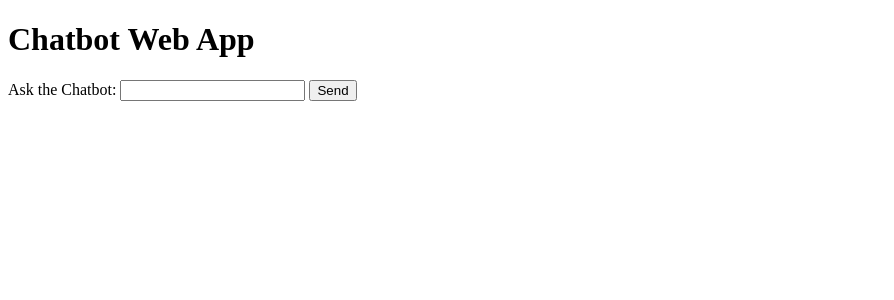
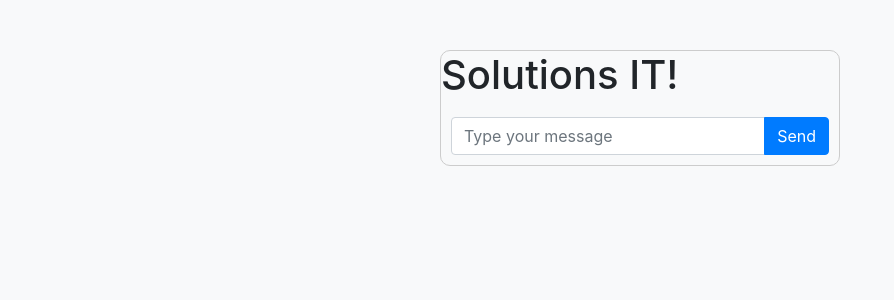
Before and after one commit to DianaRodriguez2022/Chatbot, a Flask app: page / in a window 1280 px wide. Shown: the top 300 px of the page, without its empty margins (0-894 px from the left). Run offline with Flask 3, Linux system fonts and the light colour scheme; parts of the project's set-up code (start-up, migrations or seed data) failed here and were passed over; some libraries are stand-ins or nearby versions.

Commit message:
uptodate

```diff
--- a/app.py
+++ b/app.py
@@ -1,12 +1,18 @@
 from flask import Flask, render_template, request, jsonify
-from flask_cors import CORS
 import openai
+import json
 
 app = Flask(__name__, template_folder='templates')
-CORS(app)
+# train chatbot
+train = json.loads(open('venv/train.json').read())
+
 # Set up OpenAI API credentials
-openai.api_key = 'keyApi'
+openai.api_key = 'API Key'
 
+words = []
+classes = []
+documents = []
+ignore_letters = ['?', '!', '.', ',']
 
 @app.route('/api', methods=['POST'])
 def ask_chatbot(user_input):
@@ -40,47 +46,3 @@ def get_response():
 
 if __name__ == '__main__':
     app.run()
-#
-#
-#
-#
-#
-#
-#
-#
-# # Define the /api route to handle POST requests
-# @app.route("/api", methods=["POST"])
-# def api():
-#
-#     message = request.form.get("message")
-# #prompt = input("ask me something")
-#
-# # Make an API call to ChatGPT
-# response = openai.Completion.create(
-#     engine="text-davinci-003",  # This engine is known for its versatility and high-quality responses
-#     prompt= message,
-#     #    messages=[
-#     #       {"role": "system", "content": "You are a helpful assistant."},
-#     #      {"role": "user", "content": "Hello!"}
-#     # ],
-#     max_tokens=150
-# )
-
-# print(completion.choices[0].message)
-
-# Get the generated response
-# chatgpt_response = response['choices'][0]['text']
-
-# Print the response
-# print(chatgpt_response)
-
-#   message = request.form.get("message")
-# completion = openai.chatCompletion.created(model="gpt-3.5-turbo", messages=[ {"role": "system", "content": "You are a helpful assistant."},
-#       ]
-#  )
-
-# print(completion.choices[0].message.content)
-# return completion.choices[0].message.content
-
-# if __name__=='__main__':
-#   app.run()
--- a/templates/index.html
+++ b/templates/index.html
@@ -4,23 +4,85 @@
 <head>
     <meta charset="UTF-8">
     <meta name="viewport" content="width=device-width, initial-scale=1.0">
-    <title>Chatbot Web App</title>
+    <title>Chat Application</title>
+    <!-- Bootstrap CSS -->
+    <link rel="stylesheet" href="https://stackpath.bootstrapcdn.com/bootstrap/4.3.1/css/bootstrap.min.css">
+    <!-- Custom CSS for chat styling -->
+    <style>
+        body {
+            background-color: #f8f9fa;
+        }
+
+        .chat-container {
+            max-width: 400px;
+            margin: 50px auto;
+            border: 1px solid #ccc;
+            border-radius: 10px;
+            overflow: hidden;
+        }
+
+        .chat-messages {
+            list-style-type: none;
+            padding: 0;
+            margin: 0;
+            overflow-y: scroll;
+            max-height: 300px;
+        }
+
+        .message {
+            padding: 10px;
+            margin-bottom: 10px;
+            border-bottom: 1px solid #ddd;
+        }
+
+        .user {
+            background-color: #d9edf7; /* Bootstrap contextual background class */
+            border-radius: 10px 10px 10px 0;
+        }
+
+        .response-message {
+            background-color: #dff0d8; /* Bootstrap contextual background class */
+            border-radius: 10px 10px 0 10px;
+        }
+
+        .input-group {
+            padding: 10px;
+        }
+
+    </style>
 </head>
 
 <body>
-<h1>Chatbot Web App</h1>
-<div>
-    <label for="userInput">Ask the Chatbot:</label>
-    <input type="text" id="userInput" name="userInput">
-    <button onclick="sendMessage()">Send</button>
-</div>
+    <div class="container">
+        <div class="chat-container">
+            <h1>Solutions IT! </h1>
+            <ul class="chat-messages" id="chatMessages">
                 <div id="chat">
                 <!-- Chat messages will be displayed here -->
                 </div>
+            </ul>
+
+            <div class="input-group">
+                <input type="text" id="userInput"  class="form-control" placeholder="Type your message">
+                <div class="input-group-append">
+                    <button class="btn btn-primary" type="button" onclick="sendMessage()">Send</button>
+                </div>
+            </div>
+        </div>
+    </div>
+
+
+    <script src="https://code.jquery.com/jquery-3.3.1.slim.min.js"></script>
+    <script src="https://cdnjs.cloudflare.com/ajax/libs/popper.js/1.14.7/umd/popper.min.js"></script>
+    <script src="https://stackpath.bootstrapcdn.com/bootstrap/4.3.1/js/bootstrap.min.js"></script>
 
     <script>
                 function sendMessage() {
                 const userInput = document.getElementById('userInput').value;
+
+                // Clear the input field-->
+                 const userInputField = document.getElementById('userInput');
+                    userInputField.value = '';
 
                 // Send user input to the server
                 fetch('/get_response', {
@@ -38,6 +100,17 @@
                         chatDiv.innerHTML += `<p>Chatbot: ${data.response}</p>`;
                     });
                 }
+
+                function appendMessage(sender, message) {
+                    const chatDiv = document.getElementById('chat');
+
+                    // Use different background colors based on the sender
+                    const messageClass = sender === 'user' ? 'user-message' : 'response-message';
+
+                    // Append message with the appropriate class
+                    chatDiv.innerHTML += `<p class="${messageClass}">${sender.charAt(0).toUpperCase() + sender.slice(1)}: ${message}</p>`;
+                }
+
     </script>
 </body>
 
```
Also changed, not shown: index.html (deleted, +0 -95 lines). Lines whose indentation alone changed are shown as unchanged.
